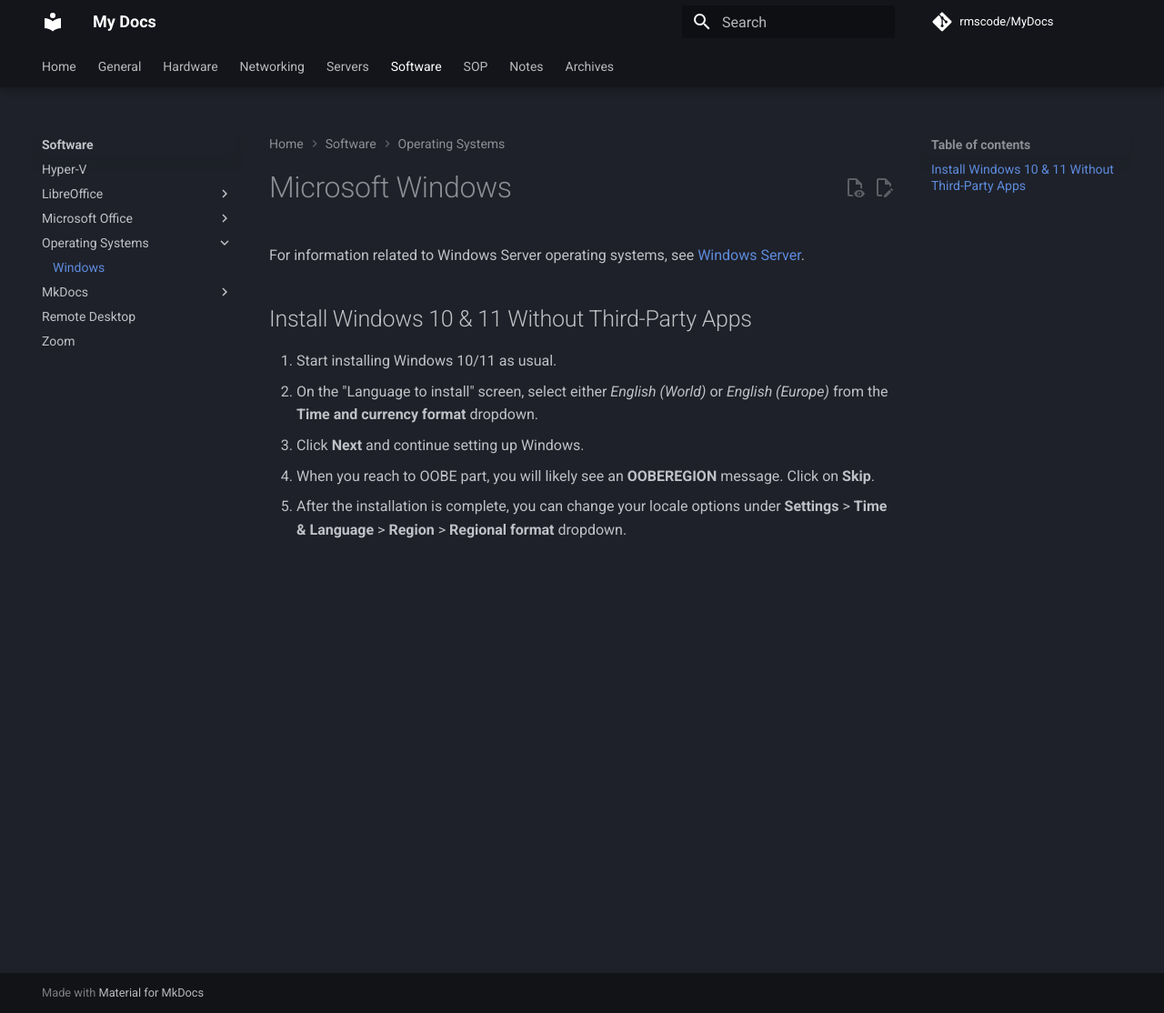
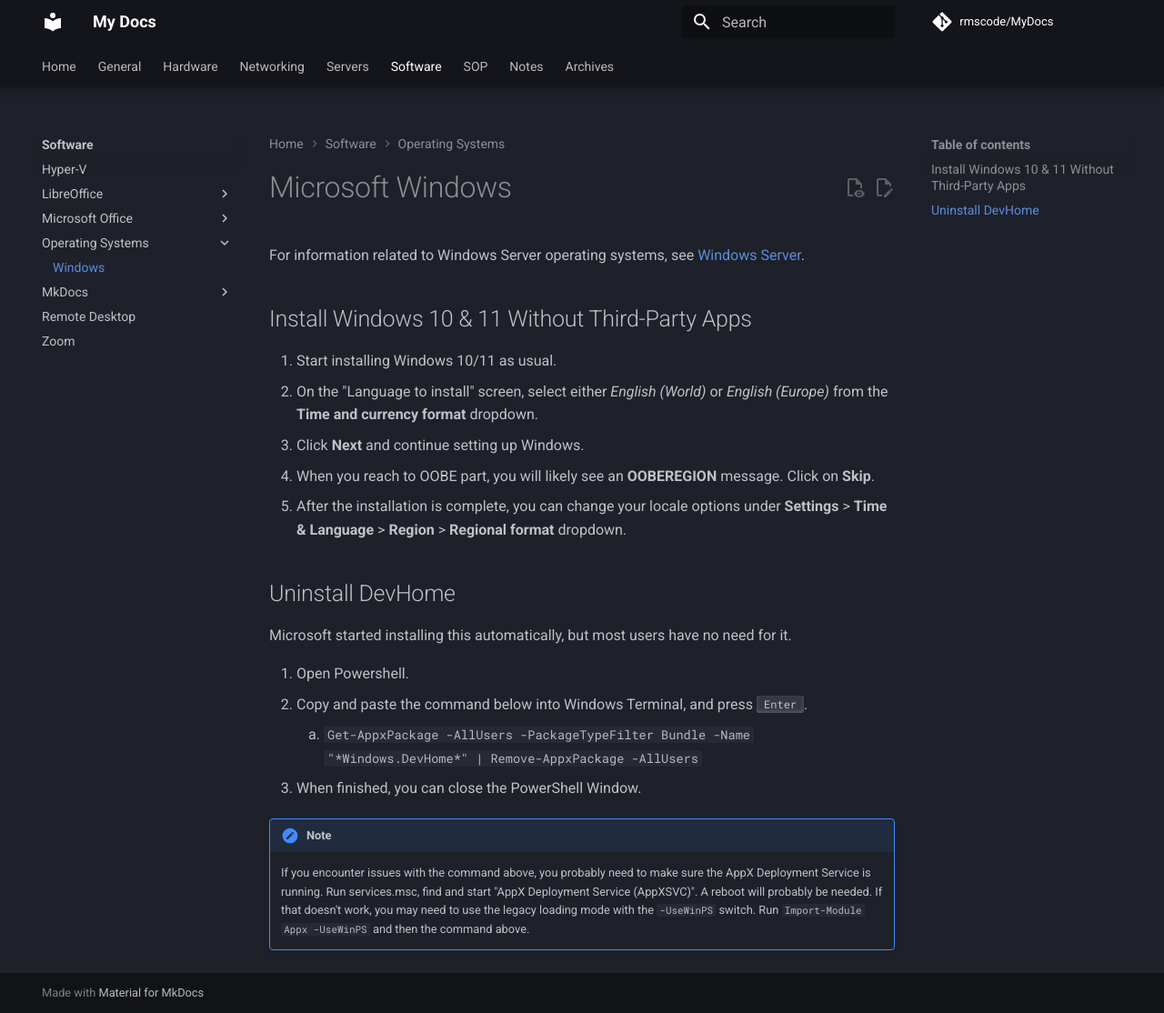
Before and after one commit to rmscode/binary-garden, an MkDocs documentation site: the page built from docs/software/operating-systems/windows.md, in a window 1280 px wide and 1114 px high. Shown: the whole window at 91% size. Built offline with MkDocs 1.6.1 and Material for MkDocs 9.7.7, drawn with Linux system fonts in a browser that asks for light colours; comment, search, counter and statistics services are not loaded.

Commit message:
Docs: Add steps to remove the Windows DevHome app

```diff
--- a/docs/software/operating-systems/windows.md
+++ b/docs/software/operating-systems/windows.md
@@ -9,3 +9,16 @@
 3. Click **Next** and continue setting up Windows.
 4. When you reach to OOBE part, you will likely see an **OOBEREGION** message. Click on **Skip**.
 5. After the installation is complete, you can change your locale options under **Settings** > **Time & Language** > **Region** > **Regional format** dropdown.
+
+## Uninstall DevHome
+
+Microsoft started installing this automatically, but most users have no need for it.
+
+1. Open Powershell.
+2. Copy and paste the command below into Windows Terminal, and press <kbd>Enter</kbd>.
+    1. `Get-AppxPackage -AllUsers -PackageTypeFilter Bundle -Name "*Windows.DevHome*" | Remove-AppxPackage -AllUsers`
+3. When finished, you can close the PowerShell Window.
+
+!!! note
+
+    If you encounter issues with the command above, you probably need to make sure the AppX Deployment Service is running. Run services.msc, find and start "AppX Deployment Service (AppXSVC)". A reboot will probably be needed. If that doesn't work, you may need to use the legacy loading mode with the `-UseWinPS` switch. Run `Import-Module Appx -UseWinPS` and then the command above.
```
